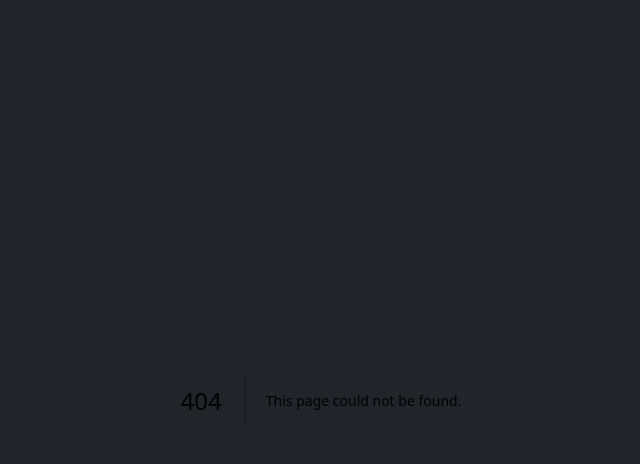
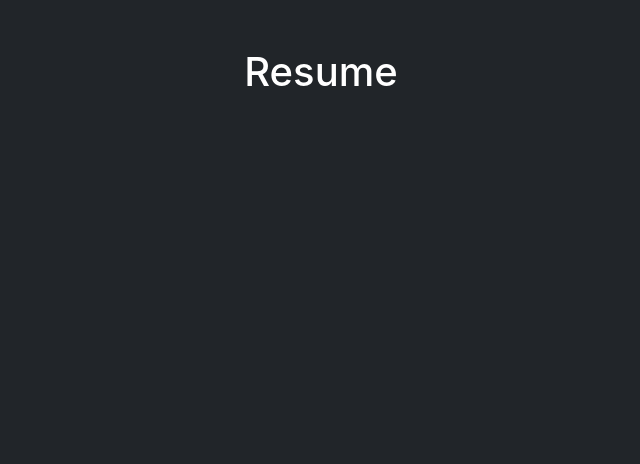
Before and after one commit to lodrixoll/my-personal-website, a Next.js app: page /resume in a window 1280 px wide. Before the commit this address had no page. Shown: the top 464 px of the page, without its empty margins (319-959 px from the left). Built offline with nearby package versions, Linux system fonts and the light colour scheme.

Commit message:
add resume route

```diff
--- /dev/null
+++ b/pages/resume.tsx
@@ -0,0 +1,16 @@
+import React from 'react';
+
+const Resume: React.FC = () => {
+    return (
+        <div className="container">
+            <div className="row justify-content-center my-5">
+                <div className="col-12">
+                    <h1 className="text-center text-white">Resume</h1>
+                    {/* Resume content goes here */}
+                </div>
+            </div>
+        </div>
+    );
+};
+
+export default Resume;
```
